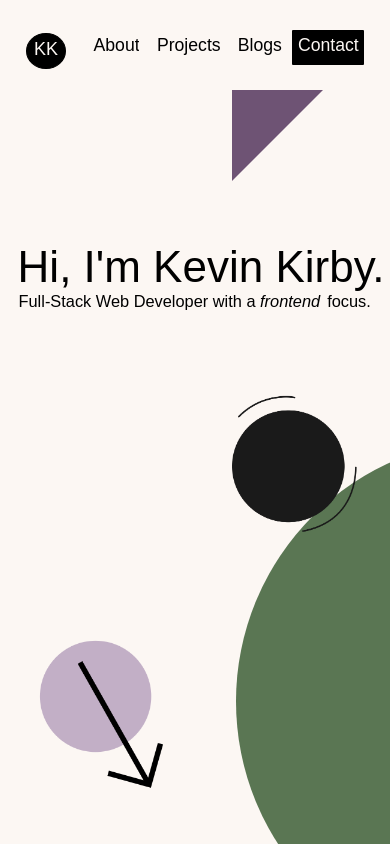
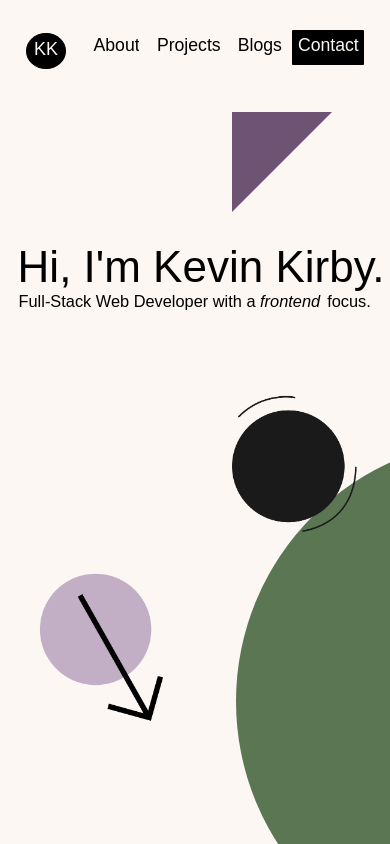
Before and after one commit to kkirby16/portfolio-website, a React (Create React App) app: page / in a window 390 px wide. Built offline with nearby package versions, Linux system fonts and the light colour scheme; no server answers; a web font is replaced by a local one.

Commit message:
change z-index of greeting and role & reposition triangle and diagonal arrow for iPhone XR screens

```diff
--- a/src/components/introduction/introduction.css
+++ b/src/components/introduction/introduction.css
@@ -36,7 +36,7 @@
           align-items: center;
   padding-left: 4.514vw;
   padding-top: 12.5vw;
-  z-index: 3;
+  z-index: 1;
 }
 
 @media (max-width: 885px) {
@@ -64,7 +64,7 @@
           align-items: center;
   padding-left: 4.75vw;
   font-weight: 100;
-  z-index: 3;
+  z-index: 1;
 }
 
 @media (max-width: 414px) {
@@ -334,6 +334,12 @@
   background-color: #fcf7f3;
 }
 
+@media (max-width: 414px) {
+  .triangle-topleft {
+    top: 6%;
+  }
+}
+
 .lightenedText {
   color: #f3f4ed;
 }
@@ -381,7 +387,7 @@ i {
   .diagonalArrowDesign {
     width: 150px;
     height: 150px;
-    top: 42%;
+    top: 33.5%;
     left: 8%;
   }
 }
--- a/src/components/introduction/introduction.scss
+++ b/src/components/introduction/introduction.scss
@@ -23,7 +23,7 @@
   align-items: center;
   padding-left: 4.514vw;
   padding-top: 12.5vw;
-  z-index: 3;
+  z-index: 1;
 
   @include smallMediumScreen {
     padding-top: 30vw;
@@ -42,7 +42,7 @@
   align-items: center;
   padding-left: 4.75vw;
   font-weight: 100;
-  z-index: 3;
+  z-index: 1;
 
   @include iPhoneXrScreen {
     align-items: left;
@@ -286,6 +286,10 @@
   border-top: 100px solid #6e5374;
   border-right: 100px solid rgb(252, 247, 243);
   background-color: rgb(252, 247, 243);
+
+  @include iPhoneXrScreen {
+    top: 6%;
+  }
 }
 
 .lightenedText {
@@ -334,7 +338,7 @@ i {
   @include iPhoneXrScreen {
     width: 150px;
     height: 150px;
-    top: 42%;
+    top: 33.5%;
     left: 8%;
   }
 }
```
Also changed, not shown: 1 other file (tests, documents, lock files or other folders).
